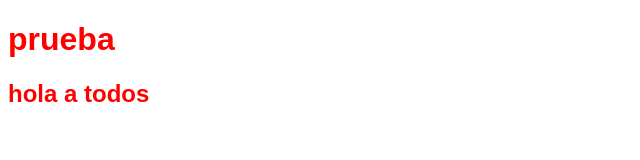
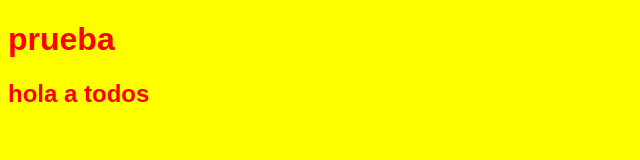
Before and after one commit to fabo57/miprimero, a plain HTML site: page index.html in a window 1280 px wide. Shown: the whole page, without its empty margins (0-640 px from the left). Drawn offline with Linux system fonts and the light colour scheme.

Commit message:
cambie css

```diff
--- a/css/main.css
+++ b/css/main.css
@@ -2,3 +2,6 @@
 	font-family: sans-serif;
 	color: red;
 	}
+	body{
+		background: yellow;
+	}
```
